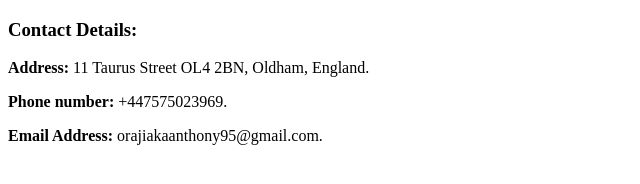
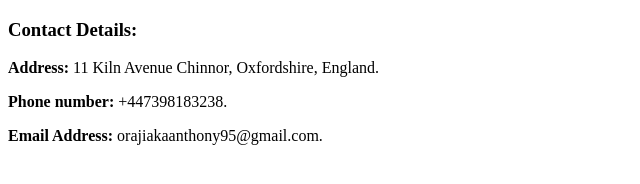
Before and after one commit to totalknockout/html-portfolio, a plain HTML site: page public/contact.html in a window 1280 px wide. Shown: the full height of the page, 0-640 px from the left. Drawn offline with Linux system fonts and the light colour scheme.

Commit message:
Update 2 contact.html

```diff
--- a/public/contact.html
+++ b/public/contact.html
@@ -8,8 +8,8 @@
 </head>
 <body>
     <h3>Contact Details:</h3>
-        <p><b>Address: </b>11 Taurus Street OL4 2BN, Oldham, England.</p>
-        <p><b>Phone number: </b>+447575023969.</p>
+        <p><b>Address: </b>11 Kiln Avenue Chinnor, Oxfordshire, England.</p>
+        <p><b>Phone number: </b>+447398183238.</p>
         <p><b>Email Address: </b>orajiakaanthony95@gmail.com.</p>
 
 </body>
```
